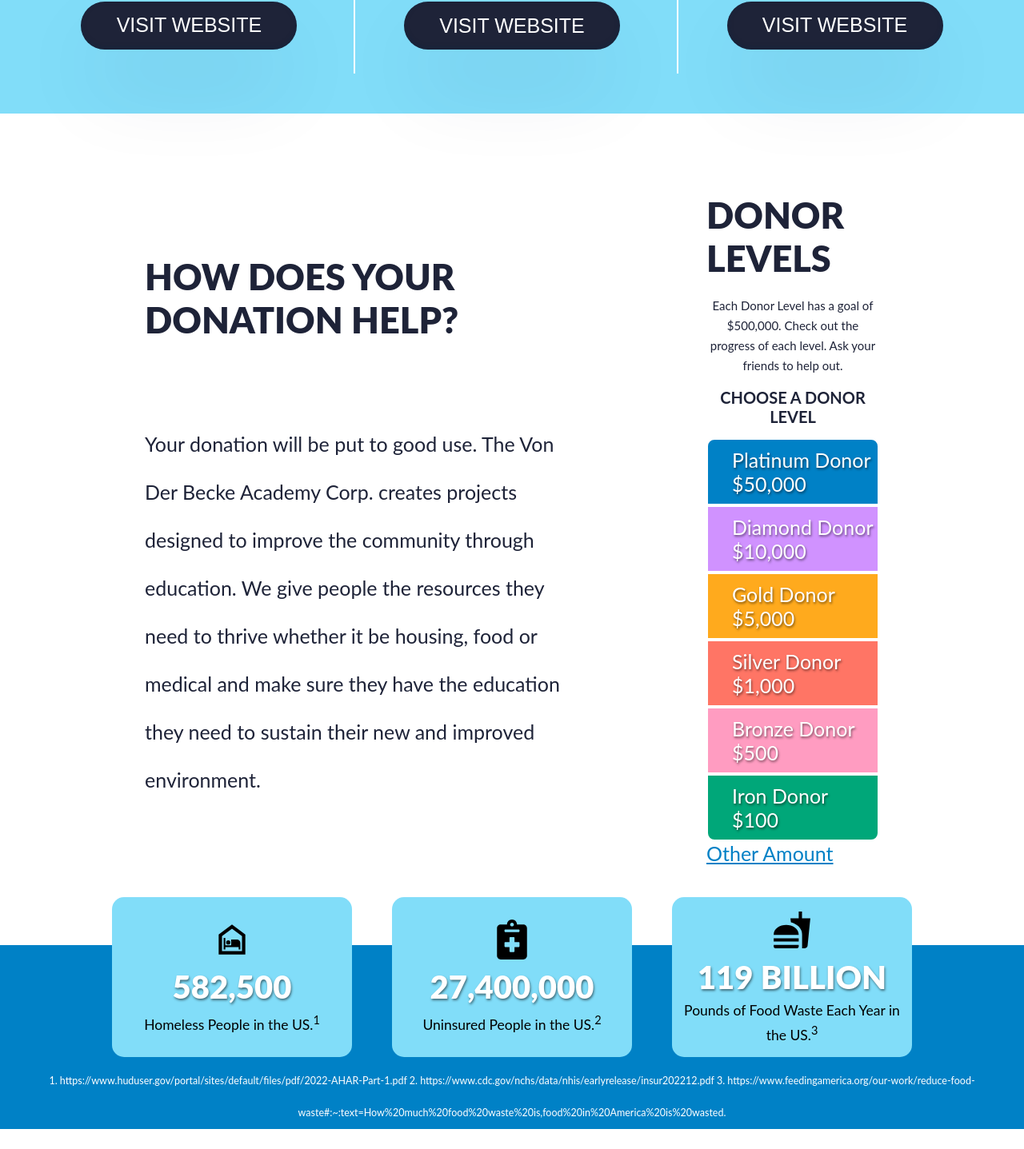
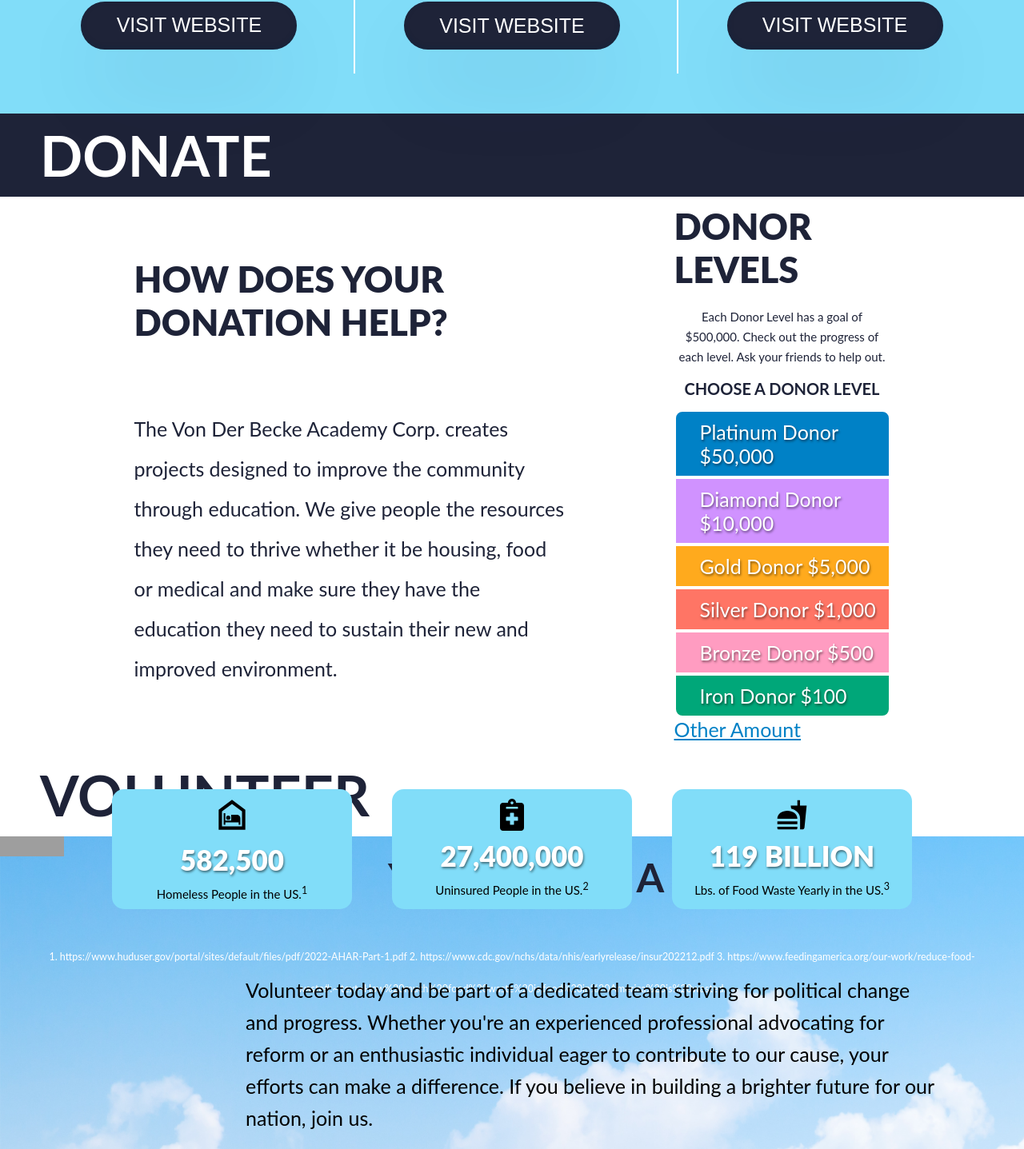
Before and after one commit to teamvcorp/vcorp, a Next.js app: page / in a window 1280 px wide. Shown: the part 2712-4149 px from the top of the page at 80% size. Built offline with nearby package versions, Linux system fonts and the light colour scheme; grey boxes are pictures that could not be loaded.

Commit message:
changed language

```diff
--- a/app/components/DonateForm.jsx
+++ b/app/components/DonateForm.jsx
@@ -8,9 +8,13 @@ import { matrix } from "../data/matrix.js";
 import "./donate.css";
 import CheckoutForm from "./CheckoutForm";
 
+// const stripePromise = loadStripe(
+//   "pk_live_51NVkTHFOfT7vP5JsCPOhG7Fd8scivouuEK4EstljVXjIy3pop9JZ90R4SWtFTc4CiSc05xAdXtCCm4B0hCaoKNpL007npgFlor"
+// );
 const stripePromise = loadStripe(
-  "pk_live_51NVkTHFOfT7vP5JsCPOhG7Fd8scivouuEK4EstljVXjIy3pop9JZ90R4SWtFTc4CiSc05xAdXtCCm4B0hCaoKNpL007npgFlor"
+  "pk_test_51NVkTHFOfT7vP5Jsfy5z4Yh4R2uxDQuwgB61hbR709SN4CZJTvdwFBmHXjv1T8dbMcAGmJhezCCI24o5IgD6fohC00UZSy3Gyj"
 );
+
 
 const DonateForm = ({ amount }) => {
   const [clientSecret, setClientSecret] = useState("");
--- a/app/components/components.module.css
+++ b/app/components/components.module.css
@@ -198,16 +198,17 @@ background-color: var(--blue);
     justify-content: center;
     background-color: var(--navy);
     width: 100%;
+    height: 100vh;
     /* height: fit-content; */
 }
 .donationForm div{
     display: flex;
+    flex-direction: column;
+    border-radius: 10px;
 
+    width: 90%;
+    margin: 5rem 0;
 
-    border-radius: 10px;
-    background-color: var(--ltGrey);
-    width: 90%;
-    height: 80%;
 
 }
 .donationFormLeft{
--- a/app/components/donate.css
+++ b/app/components/donate.css
@@ -4,9 +4,6 @@
     font-family: -apple-system, BlinkMacSystemFont, sans-serif;
     font-size: 16px;
     -webkit-font-smoothing: antialiased;
-    display: flex;
-    justify-content: center;
-    align-content: center;
     height: 100vh;
     width: 100vw;
   }
@@ -21,7 +18,9 @@
     padding: 40px;
   }
 
-
+  #payment-form {
+    background-color: var(--ltGrey);
+  }
   #payment-message {
     color: rgb(105, 115, 134);
     font-size: 16px;
--- a/app/page.js
+++ b/app/page.js
@@ -166,17 +166,17 @@ export default function Home() {
       </section>
 
       <section className={styles.donate} id="donate">
+        <h3>Donate</h3>
         <div className={styles.donateContainer}>
           <div className={styles.donateTop}>
             <div className={styles.donateInfo}>
               <h1>How does your donation help?</h1>
               <p>
-                Your donation will be put to good use. The Von Der Becke Academy
-                Corp. creates projects designed to improve the community through
-                education. We give people the resources they need to thrive
-                whether it be housing, food or medical and make sure they have
-                the education they need to sustain their new and improved
-                environment.{" "}
+                The Von Der Becke Academy Corp. creates projects designed to
+                improve the community through education. We give people the
+                resources they need to thrive whether it be housing, food or
+                medical and make sure they have the education they need to
+                sustain their new and improved environment.{" "}
               </p>
             </div>
             <div className={styles.donorLevels}>
@@ -273,7 +273,7 @@ export default function Home() {
             <div className={styles.donateInfoCard}>
               <span>
                 {" "}
-                <FaNotesMedical size={50} />{" "}
+                <FaNotesMedical size={40} />{" "}
               </span>
               <h1>27,400,000</h1>
               <p>
@@ -283,11 +283,11 @@ export default function Home() {
             <div className={styles.donateInfoCard}>
               <span>
                 {" "}
-                <MdFastfood size={50} />{" "}
+                <MdFastfood size={40} />{" "}
               </span>
               <h1>119 Billion</h1>
               <p>
-                Pounds of Food Waste Each Year in the US.<sup>3</sup>
+                Lbs. of Food Waste Yearly in the US.<sup>3</sup>
               </p>
             </div>
           </div>
--- a/app/page.module.css
+++ b/app/page.module.css
@@ -89,13 +89,27 @@
   transform: scale(1.05);
 }
 /* donate */
+.donate {
+  height: 100vh;
+
+}
+.donate h3 {
+  color: white;
+  background-color: var(--navy);
+  font-size: 7rem;
+  font-weight: 700;
+  text-transform: uppercase;
+  padding: 1rem 5rem;
+
+}
 .donateContainer {
+
 
 
 
 }
 .donateTop {
-  padding: 10rem;
+  padding: 1rem 10rem 10rem 10rem;
   color: var(--navy);
   display: flex;
   justify-content: space-around;
@@ -109,16 +123,16 @@
 .donateInfo h1 {
 font-size: 4.5rem;
 font-weight: 900;
-margin-bottom: 2rem;
+margin-bottom: 1.5rem;
 }
 .donateInfo p {
-  line-height: 6rem;
+  line-height: 5rem;
 }
 
 .donorLevels {
   display: flex;
   flex-direction: column;
-  width: 20%;
+  width: 25%;
 }
 
 .donorLevels h1 {
@@ -170,19 +184,19 @@ align-items: center;
 justify-content: center;
 background-color: var(--ltBlue);
 width: 30rem;
-height: 20rem;
+height: 15rem;
 border-radius: 15px;
 padding: 1.5rem;
-transform: translateY(-6rem);
+transform: translateY(-4rem);
 }
 .donateInfoCard h1 {
-  font-size: 4rem;
+  font-size: 3.5rem;
   color: white;
   font-weight: 900;
   text-shadow: 1px 2px 3px rgba(0,0,0,0.5);
 }
 .donateInfoCard p {
-  font-size: 1.75rem;
+  font-size: 1.5rem;
   text-align: center;
   line-height: 2.5rem;
   margin-top: .5rem;
```
Also changed, not shown: app/components/CheckoutForm.jsx (+4 -3 lines).
